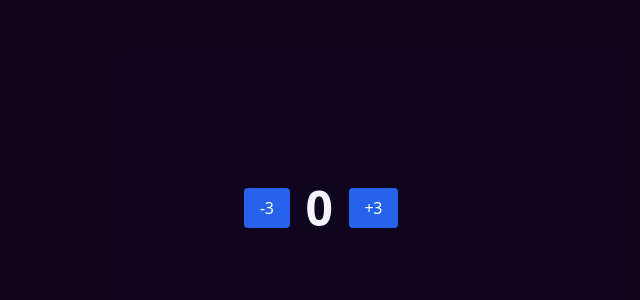
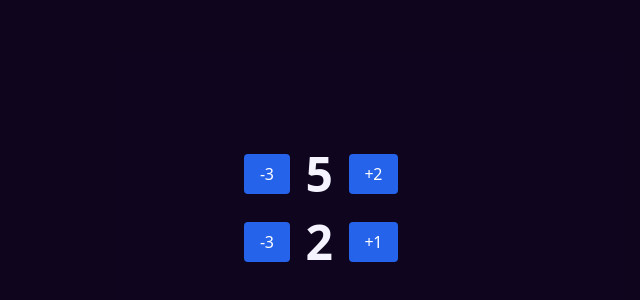
Before and after one commit to elfanhari/parsinta-react, a React (Vite) app: page / in a window 1280 px wide. Shown: the part 202-502 px from the top of the page, without its empty margins (140-780 px from the left). Built offline with nearby package versions, Linux system fonts and the light colour scheme.

Commit message:
extract to components

```diff
--- a/src/App.jsx
+++ b/src/App.jsx
@@ -3,50 +3,15 @@ import Button from './components/Button';
 import Card from './components/Card';
 import PlaceContentCenter from './components/PlaceContentCenter';
 import { useState } from 'react';
+import Counter from './components/Counter';
 
 function App() {
-
-  const nilaiAwal = 0;
-  const [count, setCount] = useState(nilaiAwal);
-  const minDef = 3 // default for minus btn text
-  const plusDef = 3 // default for plus btn text
-
-  function operasi(operator, val){ // fungsi dinamis
-    if (operator == '-'){
-      setCount((prevState) => prevState - val)
-    } else {
-      setCount((prevState) => prevState + val)
-    }
-  }
-
-  function kurang(val = 1){
-    setCount(count - val)
-  }
-
-  function tambah(val = 1){
-    setCount(count + val)
-  }
-
   return (
     <PlaceContentCenter>
-      <div className="mt-5 flex items-center gap-2">
-        <Button onClick={() => {
-            // kurang(minDef)
-            operasi('-', minDef)
-        }}>
-          -{minDef}
-        </Button>
-        <div className="text-5xl font-bold mx-2">{count}</div>
-        <Button onClick={() => {
-          // tambah(plusDef);
-          operasi('+', plusDef)
-        }}>
-          +{plusDef}
-        </Button>
-      </div>
+      <Counter nilaiAwal={5} minDef={3} plusDef={2} />
+      <Counter nilaiAwal={2} minDef={3} />
     </PlaceContentCenter>
-  )
-
+  );
 }
 
 export default App;
--- a/src/components/Button.jsx
+++ b/src/components/Button.jsx
@@ -1,4 +1,4 @@
-import clsx from "clsx";
+import clsx from 'clsx';
 
 export default function Button(props) {
   const { type = 'button', className = 'bg-blue-600', children, text } = props;
--- /dev/null
+++ b/src/components/Counter.jsx
@@ -0,0 +1,44 @@
+import { useState } from 'react';
+import Button from './Button';
+
+export default function Counter(props) {
+  const { nilaiAwal = 0, minDef = 1, plusDef = 1 } = props;
+  const [count, setCount] = useState(nilaiAwal);
+
+  function operasi(operator, val) {
+    // fungsi dinamis
+    if (operator == '-') {
+      setCount((prevState) => prevState - val);
+    } else {
+      setCount((prevState) => prevState + val);
+    }
+  }
+
+  function kurang(val = 1) {
+    setCount(count - val);
+  }
+
+  function tambah(val = 1) {
+    setCount(count + val);
+  }
+
+  return (
+    <div className='mt-5 flex items-center gap-2'>
+      <Button
+        onClick={() => {
+          // kurang(minDef)
+          operasi('-', minDef);
+        }}>
+        -{minDef}
+      </Button>
+      <div className='text-5xl font-bold mx-2'>{count}</div>
+      <Button
+        onClick={() => {
+          // tambah(plusDef);
+          operasi('+', plusDef);
+        }}>
+        +{plusDef}
+      </Button>
+    </div>
+  );
+}
```
Also changed, not shown: src/components/Card.jsx (+13 -21 lines), src/components/PlaceContentCenter.jsx (+5 -7 lines).
